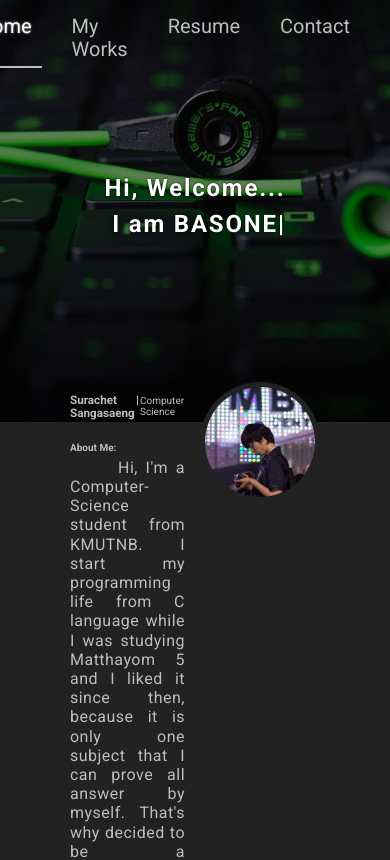
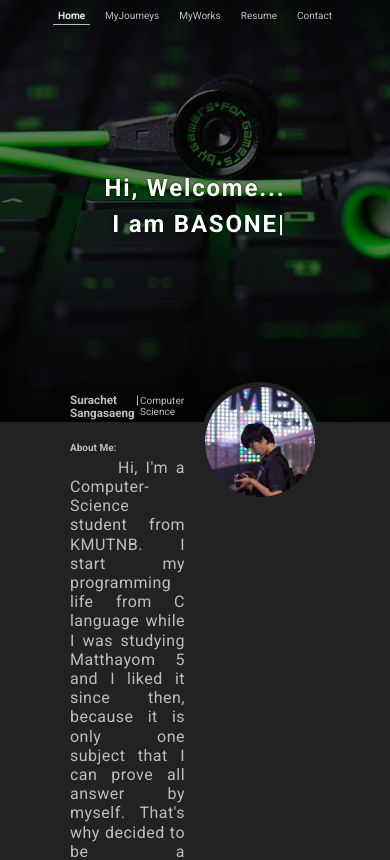
Before and after one commit to Basone01/basone01.github.io, a React (Create React App) app: page / in a window 390 px wide. Shown: the top 860 px of the page. Built offline with nearby package versions, Linux system fonts and the light colour scheme.

Commit message:
added some media queries

```diff
--- a/src/components/nav/navBar.js
+++ b/src/components/nav/navBar.js
@@ -1,28 +1,27 @@
 import React, { Component } from 'react'
 import styled from 'styled-components';
 import NavItem from './navItem'
-
 
 const Bar = styled.div`
     display: flex;
     position:fixed;
     padding: 0.25em 1em;
-    justify-content:flex-end;
+    justify-content:center;
     top:0;
     left:0;
     right:0;
     z-index:1;
-`
-
+`;
 
 export default class NavBar extends Component {
   render() {
     return (
       <Bar>
-        <NavItem exact replace to="/">Home</NavItem>
-        <NavItem exact replace to="/works">My Works</NavItem>
-        <NavItem exact replace to="/resume">Resume</NavItem>
-        <NavItem exact replace to="/contact">Contact</NavItem>
+          <NavItem exact replace to="/">Home</NavItem>
+          <NavItem exact replace to="/journeys">MyJourneys</NavItem>
+          <NavItem exact replace to="/works">MyWorks</NavItem>
+          <NavItem exact replace to="/resume">Resume</NavItem>
+          <NavItem exact replace to="/contact">Contact</NavItem>
       </Bar>
     )
   }
--- a/src/components/nav/navItem.js
+++ b/src/components/nav/navItem.js
@@ -32,6 +32,9 @@ const NavItem = styled(NavLink)`
 			right: 10%;
 		}
 	}
+	@media only screen and (max-width:768px){
+	  font-size: 0.5em;
+	}
 `;
 
 export default NavItem;
```
